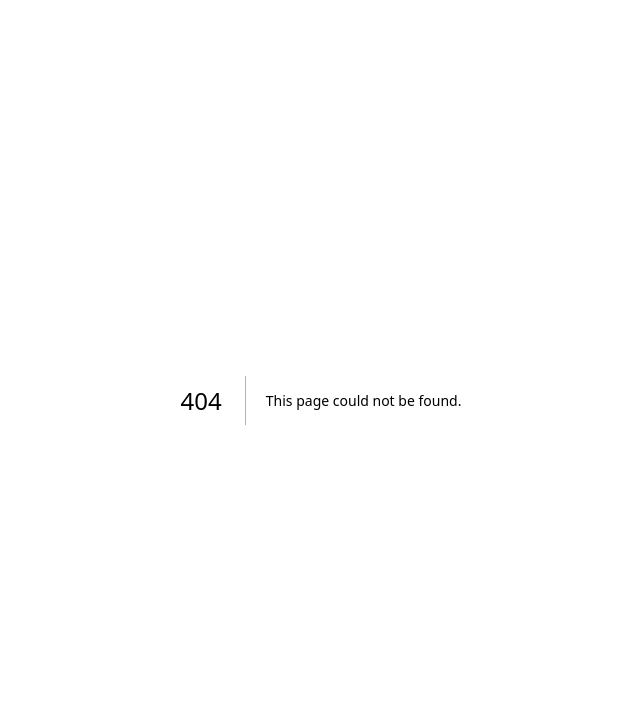
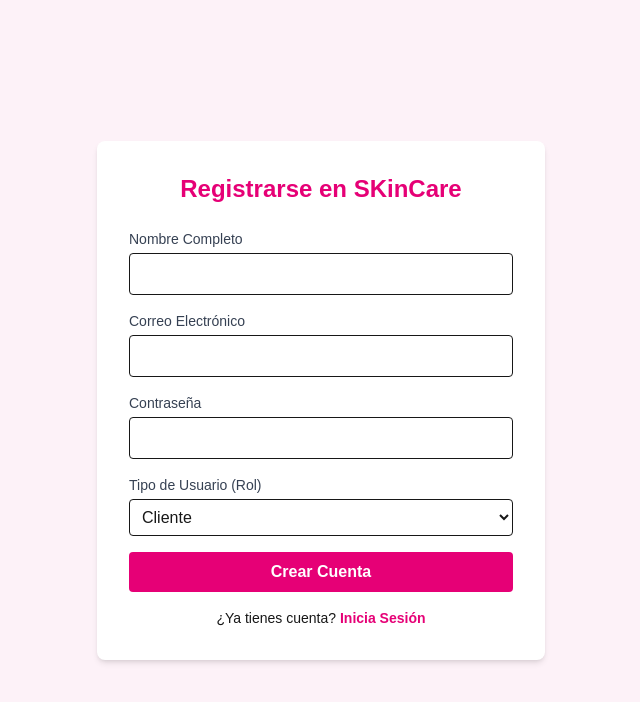
Before and after one commit to changmargian-svg/skincare-beauty-asia, a Next.js app: page /register in a window 1280 px wide. Before the commit this address had no page. Shown: the top 702 px of the page, without its empty margins (319-959 px from the left). Built offline with nearby package versions, Linux system fonts and the light colour scheme; no server answers.

Commit message:
feat: formulario y pagina de registro con asignacion de rol

```diff
--- /dev/null
+++ b/app/register/page.tsx
@@ -0,0 +1,94 @@
+'use client';
+import { useState } from 'react';
+import { supabase } from '@/lib/supabase';
+import { useRouter } from 'next/navigation';
+
+export default function RegisterPage() {
+  const [email, setEmail] = useState('');
+  const [password, setPassword] = useState('');
+  const [fullName, setFullName] = useState('');
+  const [role, setRole] = useState('cliente');
+  const [error, setError] = useState('');
+  const router = useRouter();
+
+  const handleRegister = async (e: React.FormEvent) => {
+    e.preventDefault();
+    setError('');
+
+    const { data, error: signUpError } = await supabase.auth.signUp({
+      email,
+      password,
+    });
+
+    if (signUpError) {
+      setError(signUpError.message);
+      return;
+    }
+
+    if (data.user) {
+      // Guardar el rol y nombre en la tabla profiles
+      await supabase.from('profiles').insert([
+        { id: data.user.id, full_name: fullName, role: role }
+      ]);
+      router.push('/login');
+    }
+  };
+
+  return (
+    <div className="min-h-screen bg-pink-50 flex items-center justify-center p-4">
+      <div className="bg-white p-8 rounded-lg shadow-md max-w-md w-full">
+        <h2 className="text-2xl font-bold text-pink-600 mb-6 text-center">Registrarse en SKinCare</h2>
+        {error && <p className="text-red-500 text-sm mb-4">{error}</p>}
+        <form onSubmit={handleRegister} className="space-y-4">
+          <div>
+            <label className="block text-sm font-medium text-gray-700">Nombre Completo</label>
+            <input
+              type="text"
+              required
+              value={fullName}
+              onChange={(e) => setFullName(e.target.value)}
+              className="mt-1 w-full border p-2 rounded focus:outline-pink-500"
+            />
+          </div>
+          <div>
+            <label className="block text-sm font-medium text-gray-700">Correo Electrónico</label>
+            <input
+              type="email"
+              required
+              value={email}
+              onChange={(e) => setEmail(e.target.value)}
+              className="mt-1 w-full border p-2 rounded focus:outline-pink-500"
+            />
+          </div>
+          <div>
+            <label className="block text-sm font-medium text-gray-700">Contraseña</label>
+            <input
+              type="password"
+              required
+              value={password}
+              onChange={(e) => setPassword(e.target.value)}
+              className="mt-1 w-full border p-2 rounded focus:outline-pink-500"
+            />
+          </div>
+          <div>
+            <label className="block text-sm font-medium text-gray-700">Tipo de Usuario (Rol)</label>
+            <select
+              value={role}
+              onChange={(e) => setRole(e.target.value)}
+              className="mt-1 w-full border p-2 rounded focus:outline-pink-500"
+            >
+              <option value="cliente">Cliente</option>
+              <option value="admin">Administrador / Vendedor</option>
+            </select>
+          </div>
+          <button type="submit" className="w-full bg-pink-600 text-white py-2 rounded font-semibold hover:bg-pink-700">
+            Crear Cuenta
+          </button>
+        </form>
+        <p className="text-sm text-center mt-4">
+          ¿Ya tienes cuenta? <a href="/login" className="text-pink-600 font-semibold hover:underline">Inicia Sesión</a>
+        </p>
+      </div>
+    </div>
+  );
+}
```
